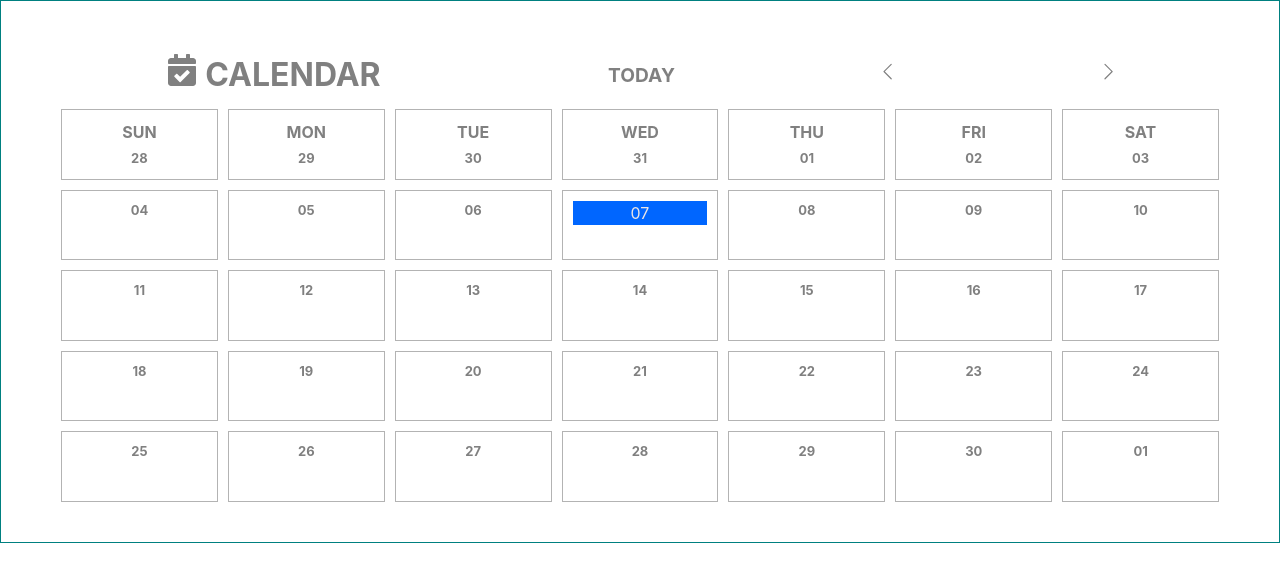
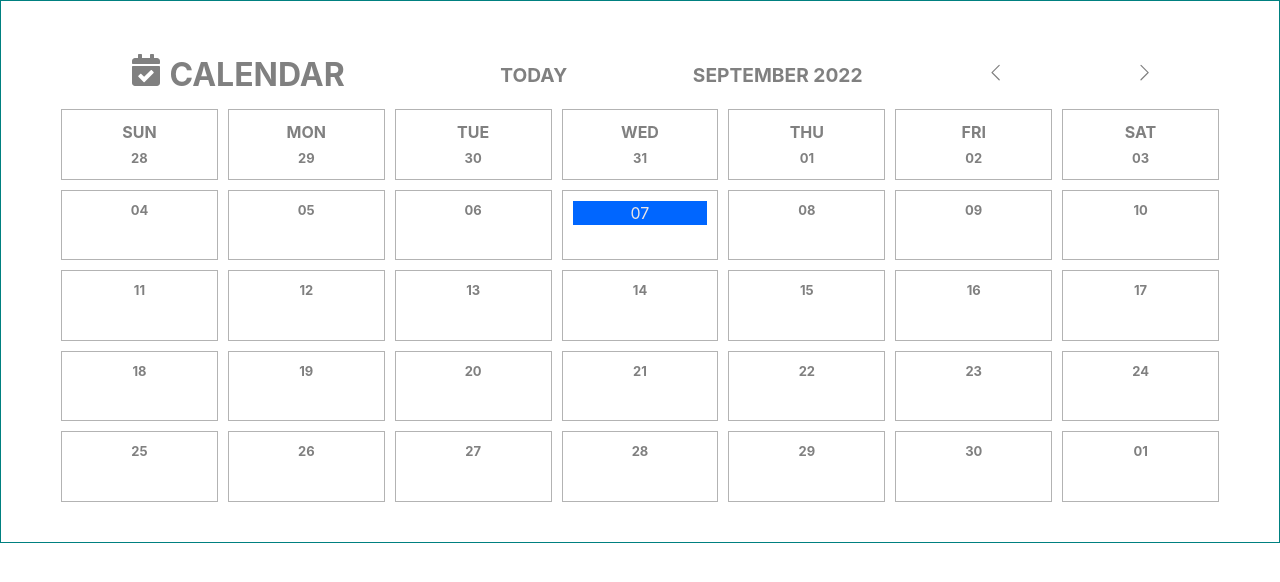
Before and after one commit to KizievDmitriy/test2, a React (Create React App) app: page / in a window 1280 px wide. Shown: the top 582 px of the page. Built offline with nearby package versions, Linux system fonts and the light colour scheme.

Commit message:
add header month

```diff
--- a/src/components/Header/Header.jsx
+++ b/src/components/Header/Header.jsx
@@ -26,8 +26,11 @@ export default function Header() {
   }
     return (
     <div className={s.container}>
-        <p className={s.logoContainer}><FaCalendarCheck /> Calendar</p>
+        <h1 className={s.logoContainer}><FaCalendarCheck /> Calendar</h1>
         <button type='button' className={s.today} onClick={handleReset}>Today</button>
+        <h2 className={s.currenMonthHeader}>{dayjs(new Date(dayjs().year(), monthIndex)).format(
+          "MMMM YYYY"
+        )}</h2>
         <button type='button' className={s.chevron} onClick={handlePrevMonth}><BsChevronLeft /></button>
         <button type='button' className={s.chevron} onClick={handleNextMonth}><BsChevronRight /></button>
     </div>
--- a/src/components/Header/header.module.scss
+++ b/src/components/Header/header.module.scss
@@ -20,19 +20,25 @@
     margin-left: 20px;
     padding: 4px 8px;
     border-radius: 4px;
+    transition: all 350ms ease-in-out;
     &:hover{
-        color: rgb(29, 175, 78);
+        color: rgb(29, 61, 175);
     }
     &:active{
-        background-color: rgb(29, 175, 78);
+        background-color: rgb(29, 61, 175);
         color: #fff;
     }
+}
+.currenMonthHeader{
+    text-transform: uppercase;
+    font-size: 1.2em;
+    color: gray;
 }
 .chevron{
     color: gray;
     background-color: transparent;
-    cursor: pointer;
     font-size: 1.2em;
+    transition: color 350ms ease-in-out;
     &:hover {
             color: rgb(29, 61, 175);
         }
--- a/src/index.css
+++ b/src/index.css
@@ -74,15 +74,16 @@ article>*+* {
   margin-top: 1em;
 }
 
-/* Наследуем шрифты для инпутов и кнопок */
+/* Наследуем шрифты для инпутов  */
 input,
-button,
 textarea,
 select {
   font: inherit;
 }
 button{
   border: none;
+  background-color: transparent;
+  cursor: pointer;
 }
 /* Удаляем все анимации и переходы для людей, которые предпочитай их не использовать */
 @media (prefers-reduced-motion: reduce) {
```
